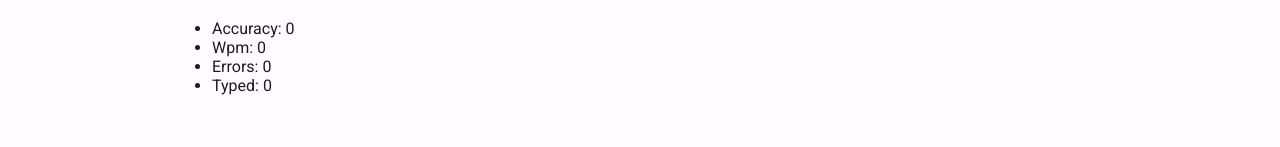
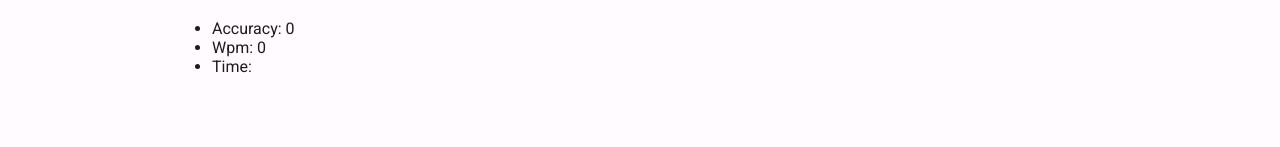
Before and after one commit to PoSayDone/ultratype_react, a React (Vite) app: page /results in a window 1280 px wide. Shown: the part 180-327 px from the top of the page. Built offline with nearby package versions, Linux system fonts and the light colour scheme.

Commit message:
добавил вывод статистики после завершения уровня

```diff
--- a/src/hooks/useEngine.ts
+++ b/src/hooks/useEngine.ts
@@ -13,10 +13,10 @@ export type State = "start" | "run" | "finish" | "restart";
 
 
 const useEngine = () => {
-    const time = 140;
+    const timeConst = 140;
     const [state, setState] = useState<State>("start");
     const { timeLeft, timerIsActive, setTimerIsActive, setTimeLeft } = useCountdown();
-    // setTimeLeft(150)
+
 
     // useWords как таковой теперь не нужен ( пока его не удалял(
     const { words } = useTypedSelector(state => state.words);
@@ -31,7 +31,7 @@ const useEngine = () => {
     useEffect(() => {
         if (state === "start") {
             setTimerIsActive(false)
-            SetDefaultCoundownSeconds(time)
+            SetDefaultCoundownSeconds(timeConst)
             setTimeLeft(COUNTDOWN_SECONDS) // тут делается нужное время
         }
     }, [state])
@@ -50,7 +50,7 @@ const useEngine = () => {
     const { wpm } = useSymbolsTypedMetric(
         state !== "finish",
         totalTyped,
-        time,
+        timeConst,
         timeLeft,
     );
     const currentCharacterRef = useRef<HTMLSpanElement>(null);
@@ -78,6 +78,7 @@ const useEngine = () => {
         () => {
             if (state === "finish") {
                 setTimerIsActive(false);
+                // SaveLastStats()
             }
         },
         [state]
@@ -109,7 +110,6 @@ const useEngine = () => {
         [words, typed]
     );
 
-
     const restart = () => {
         setState("start");
         restartTyping();
@@ -123,9 +123,11 @@ const useEngine = () => {
         restart,
         cursor,
         timeLeft,
+        timeConst,
         currentCharacterRef,
         accuracy
     };
+
 };
 
 export default useEngine;
--- a/src/store/reducers/allReducers.ts
+++ b/src/store/reducers/allReducers.ts
@@ -12,7 +12,7 @@ export const rootReducer = combineReducers({
     font: fontReducer,
     input: inputReducer,
     words: wordsReducer,
-    countDown: countDownReducer
+    countDown: countDownReducer,
 });
 
 export type RootState = ReturnType<typeof rootReducer>;
--- a/src/views/Results/Results.tsx
+++ b/src/views/Results/Results.tsx
@@ -1,24 +1,24 @@
 import React from 'react'
 import Heading from '../../components/Heading/Heading';
+import {useTypedSelector} from "../../hooks/useTypedSelector";
 
 type Props = {
-    errors: number;
     accuracyPercentage: number;
     wpm: number;
-    total: number;
+    time: number
 }
 
 const Results = (props: Props) => {
+    const{accuracyPercentage, wpm , time} = props
   return (
     <>
     <div className="title__section">
         <Heading headingLevel={'h1'}>Результаты</Heading>
     </div>
     <ul>
-        <li>Accuracy: {props.accuracyPercentage}</li>
-        <li>Wpm: {props.wpm}</li>
-        <li>Errors: {props.errors}</li>
-        <li>Typed: {props.total}</li>
+        <li>Accuracy: {accuracyPercentage}</li>
+        <li>Wpm: {wpm}</li>
+        <li>Time: {time}</li>
     </ul>
     </>
   )
--- a/src/views/Typing/Typing.tsx
+++ b/src/views/Typing/Typing.tsx
@@ -9,6 +9,7 @@ import useEngine from '../../hooks/useEngine';
 import SymbolsTypedMetric from '../../components/SymbolsTypedMetric';
 import AccuracyMetric from '../../components/AccuracyMetric';
 import { useTranslation } from 'react-i18next';
+import Results from "../Results/Results";
 
 interface TypingProps {
     title: string;
@@ -17,7 +18,7 @@ interface TypingProps {
 
 const Typing: FC<TypingProps> = ({ title, subtitle }) => {
     const {t, i18n} = useTranslation()
-    const {accuracy, restart,state, words, typed, wpm, timeLeft, cursor , currentCharacterRef } = useEngine();
+    const {timeConst,accuracy, restart,state, words, typed, wpm, timeLeft, cursor , currentCharacterRef } = useEngine();
     const [currentChar, setCurrentChar] = useState(words[0])
 
     useEffect(() => {
@@ -36,10 +37,11 @@ const Typing: FC<TypingProps> = ({ title, subtitle }) => {
                 </div>
                 <RestartButton
                     onRestart={() => restart()}
-
                 />
             </div>
-            <div className="typing__container">
+            {
+                state != "finish"
+                    ?<div className="typing__container">
                         <div className="input__section">
                             <Input text={words} userText={typed} cursorPosition={cursor} currentCharacterRef={currentCharacterRef} state={state}  />
                         </div>
@@ -50,6 +52,8 @@ const Typing: FC<TypingProps> = ({ title, subtitle }) => {
                         </div>
                         <Keyboard currentChar={currentChar} />
                     </div>
+                    : <Results accuracyPercentage={accuracy} wpm={wpm} time={timeConst - timeLeft}></Results>
+            }
         </>
     )
 }
```
Lines whose indentation alone changed are shown as unchanged.
